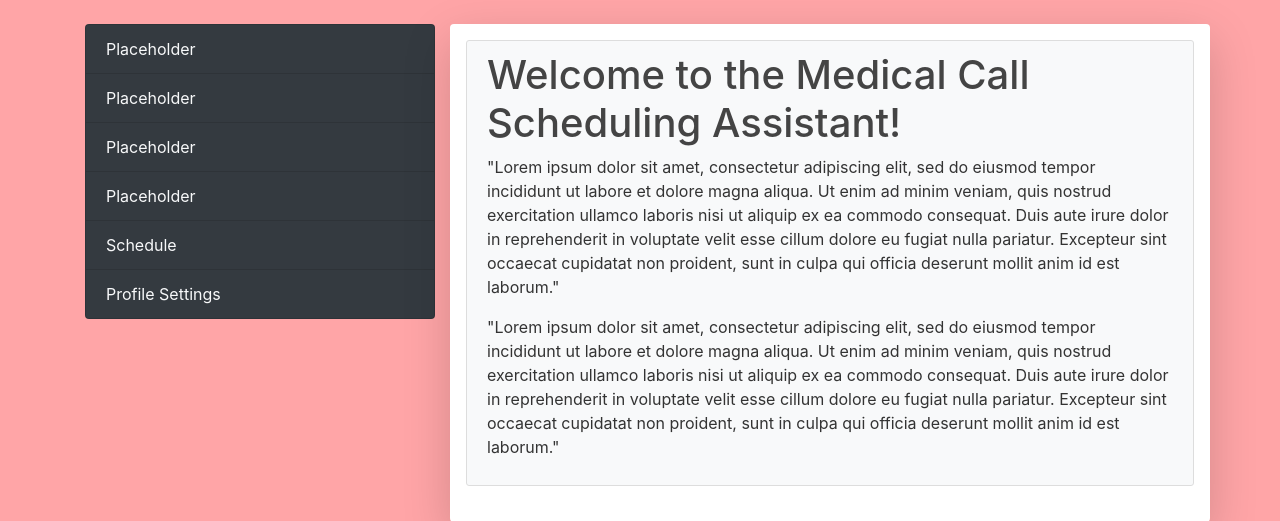
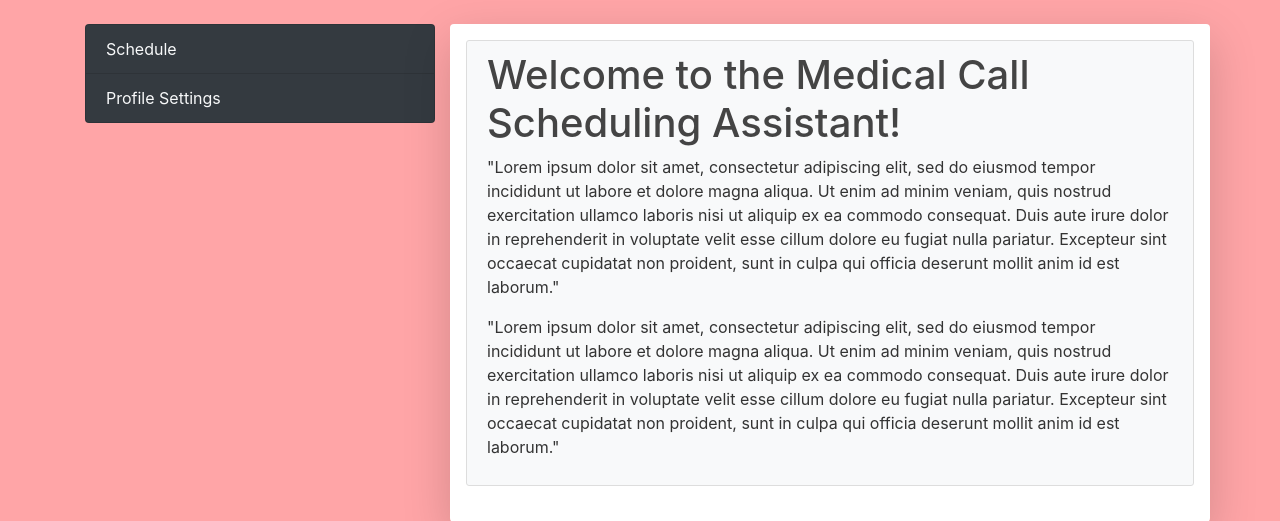
Before and after one commit to C-Smith-UALR/clarkSmith_CPSC4399_mcsa_project, a Django app: page / in a window 1280 px wide. Shown: the part 56-577 px from the top of the page. Run offline with Django 3.2, Linux system fonts and the light colour scheme; the visitor is signed in with stand-in values (Sample User, id 1); some libraries are stand-ins or nearby versions.

Commit message:
users active by default, removed placeholders from sidebar

```diff
--- a/mcsa/templates/mcsa/base.html
+++ b/mcsa/templates/mcsa/base.html
@@ -53,13 +53,13 @@
                     <p class='text-muted'>You can put any information here you'd like. -->
                 <!--{% if user.is_authenticated %}-->
                     <div class="list-group">
-                        {% if user.is_staff %}
-                            <a href="{% url 'index' %}" class="list-group-item list-group-item-light bg-dark text-light">Placeholder</a>
-                            <a href="{% url 'index' %}" class="list-group-item list-group-item-light bg-dark text-light">Placeholder</a>
-                            <a href="{% url 'index' %}" class="list-group-item list-group-item-light bg-dark text-light">Placeholder</a>
-                        {% endif %}
+{#                        {% if user.is_staff %}#}
+{#                            <a href="{% url 'index' %}" class="list-group-item list-group-item-light bg-dark text-light">Placeholder</a>#}
+{#                            <a href="{% url 'index' %}" class="list-group-item list-group-item-light bg-dark text-light">Placeholder</a>#}
+{#                            <a href="{% url 'index' %}" class="list-group-item list-group-item-light bg-dark text-light">Placeholder</a>#}
+{#                        {% endif %}#}
 
-                        <a href="{% url 'index' %}" class="list-group-item list-group-item-light bg-dark text-light">Placeholder</a>
+{#                        <a href="{% url 'index' %}" class="list-group-item list-group-item-light bg-dark text-light">Placeholder</a>#}
                         <a href="{% url 'selectcal' %}" class="list-group-item list-group-item-light bg-dark text-light">Schedule</a>
                         <a href="{% url 'profile' %}" class="list-group-item list-group-item-light bg-dark text-light">Profile Settings</a>
 
--- a/users/views.py
+++ b/users/views.py
@@ -14,7 +14,7 @@ def register(request):
         form=AdtaaUserForm(request.POST)
         if form.is_valid():
             user=form.save()
-            user.is_active=False
+            # user.is_active=False
             user.save()
             username=form.cleaned_data.get('username')
             messages.success(request, f'Account created for {username}!')
```
